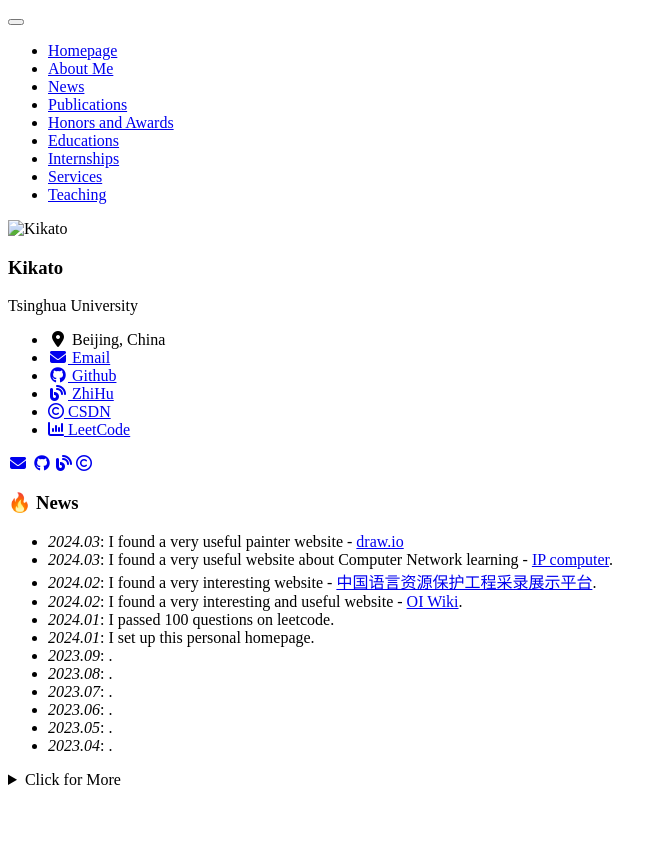
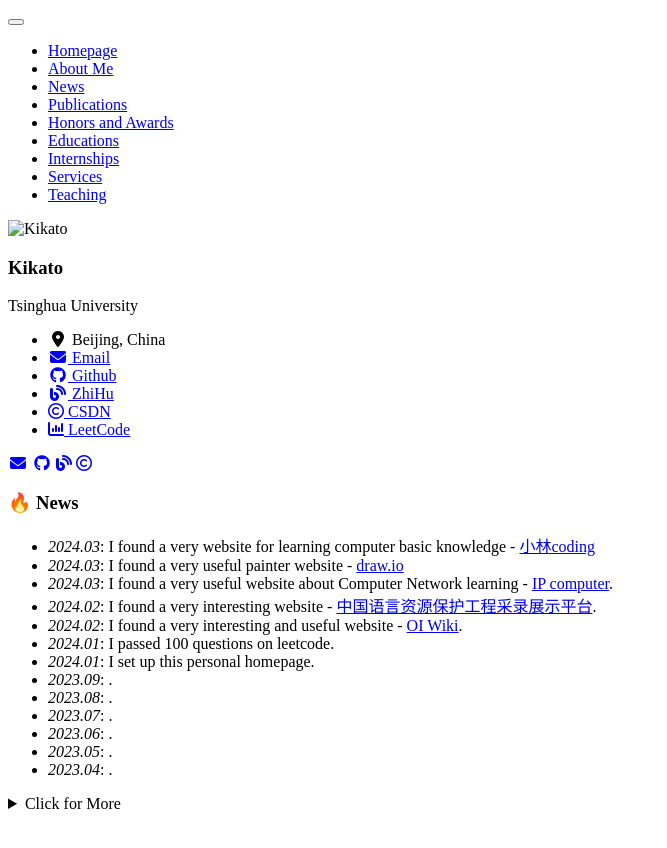
Before and after one commit to kikato2022/kikato2022.github.io, a Jekyll site: the page built from _pages/includes/news.md, in a window 1280 px wide. Shown: the top 848 px of the page, without its empty margins (0-667 px from the left). Built offline with Jekyll 4.4.1, drawn with Linux system fonts in a browser that asks for light colours; nearby versions of some CDN libraries; our own code applies the rules of GitHub Pages for plain Markdown files.

Commit message:
add a news

```diff
--- a/_pages/includes/news.md
+++ b/_pages/includes/news.md
@@ -1,4 +1,5 @@
 # 🔥 News
+- *2024.03*: I found a very website for learning computer basic knowledge - [小林coding](https://xiaolincoding.com/)
 - *2024.03*: I found a very useful painter website - [draw.io](https://www.drawio.com/)
 - *2024.03*: I found a very useful website about Computer Network learning - [IP computer](https://iiis.tsinghua.edu.cn/ip/).
 - *2024.02*: I found a very interesting website - [中国语言资源保护工程采录展示平台](https://zhongguoyuyan.cn/index).
```
